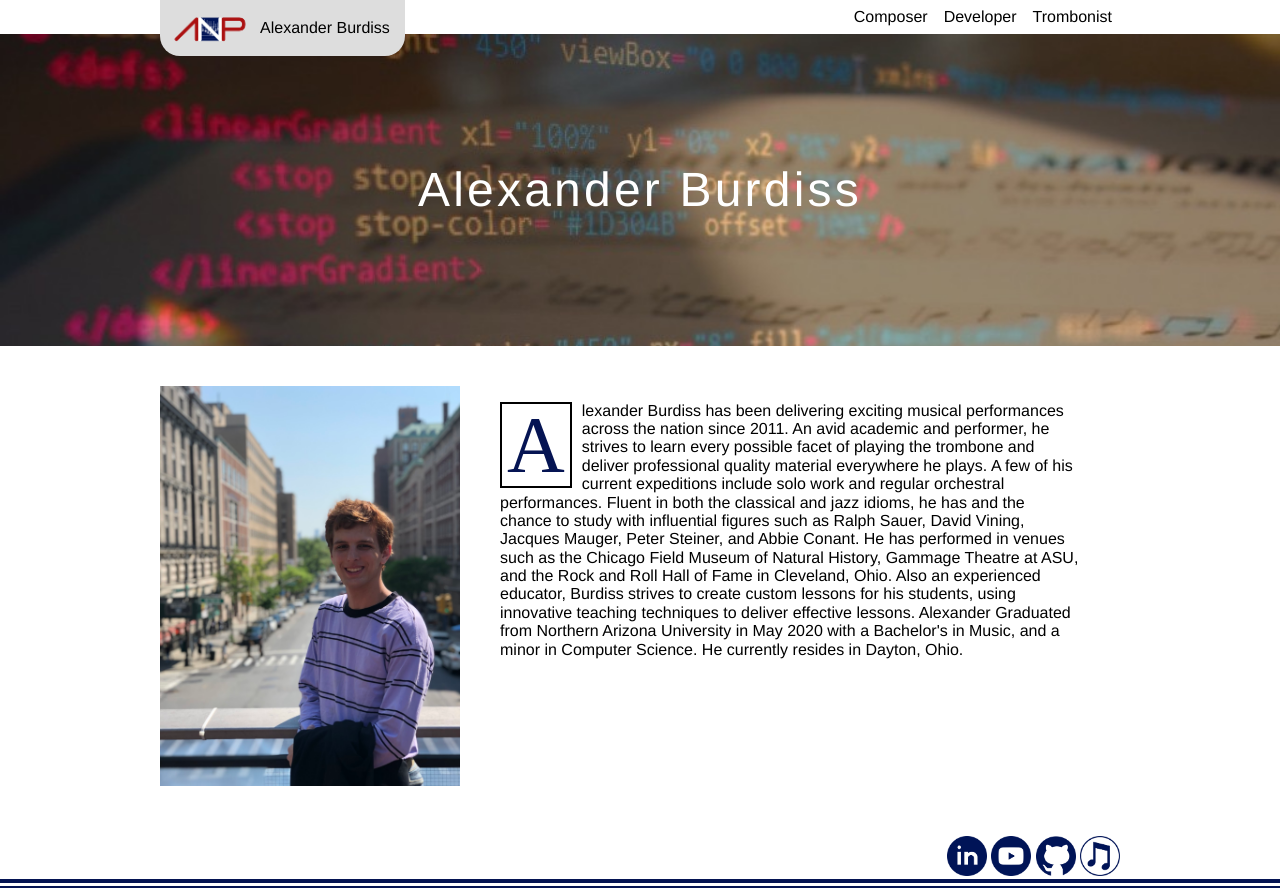
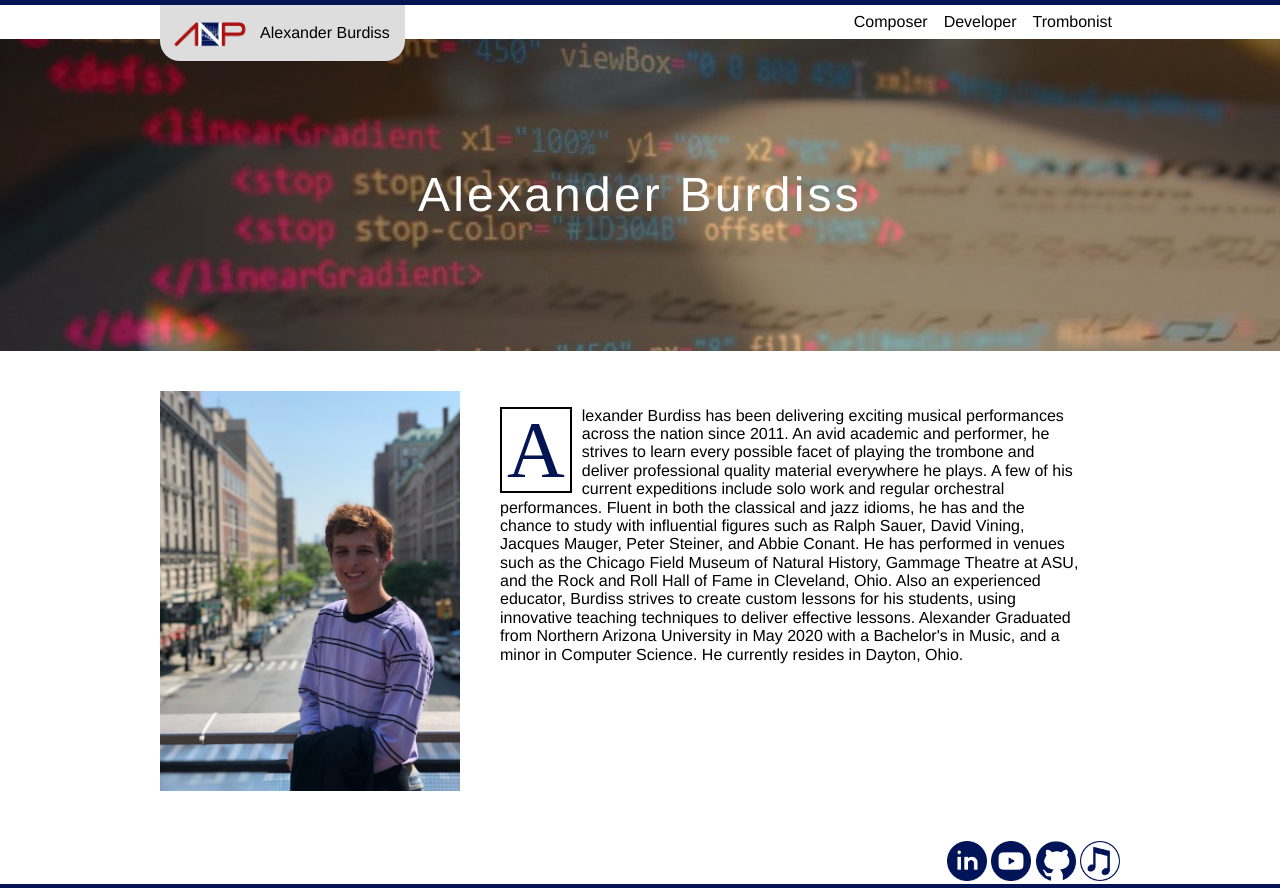
Before and after one commit to aburdiss/alexanderburdiss.com, a plain HTML site: page index.html in a window 1280 px wide. Shown: the top 888 px of the page. Drawn offline with Linux system fonts and the light colour scheme.

Commit message:
Adds top border to header

```diff
--- a/global.css
+++ b/global.css
@@ -56,6 +56,9 @@ a:focus {
   padding-bottom: 40px;
 }
 
+header {
+  border-top: 5px solid #051453;
+}
 header .inner-content {
   display: flex;
   justify-content: space-between;
```
